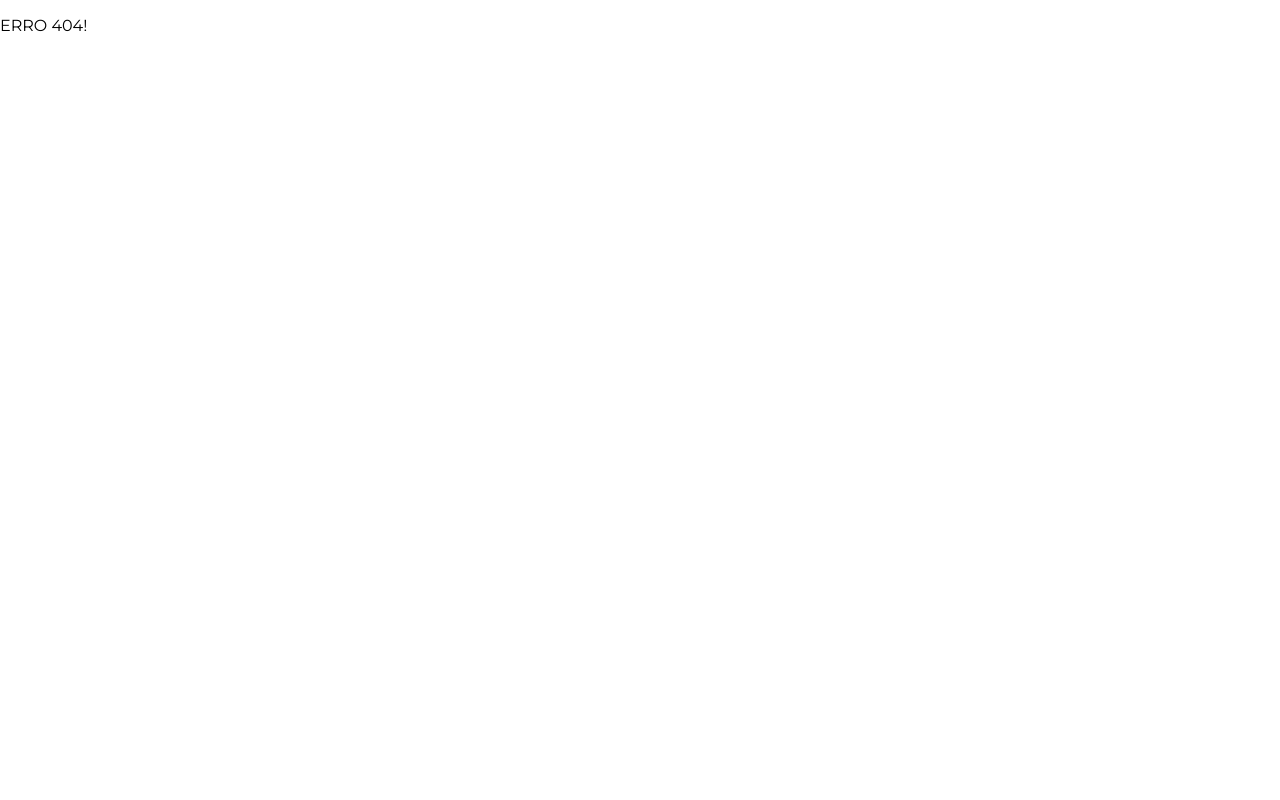
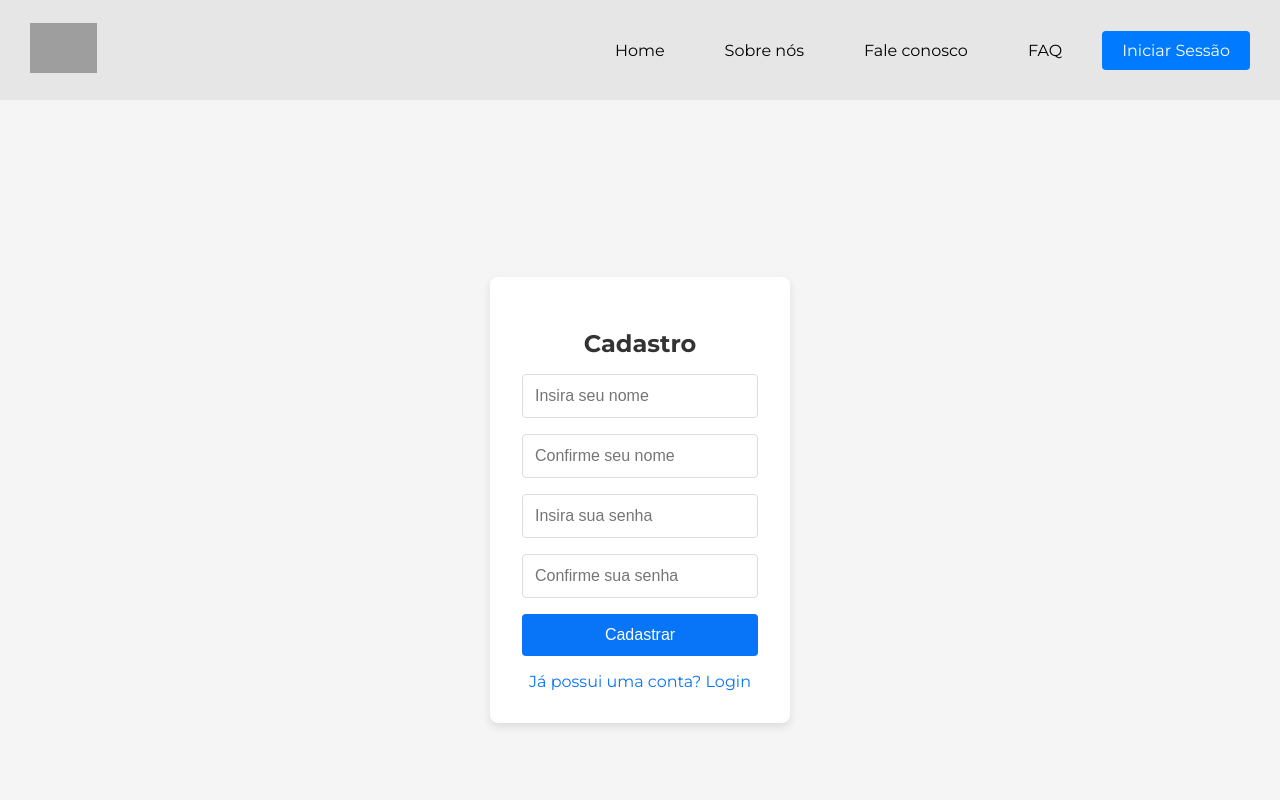
Before and after one commit to GuiRomanholi/Challenge-Front-Sprint3, a React (Vite) app in the folder challenge-sprint-3-front/: page /cadastro in a window 1280 px wide. Before the commit this address had no page. Shown: the top 800 px of the page. Built offline with nearby package versions, Linux system fonts and the light colour scheme; grey boxes are pictures that could not be loaded.

Commit message:
Cadastro criado e estilizado

```diff
--- a/challenge-sprint-3-front/src/main.tsx
+++ b/challenge-sprint-3-front/src/main.tsx
@@ -10,6 +10,7 @@ import Fale from './routes/FaleConosco/index.tsx'
 import Sobre from './routes/SobreNos/index.tsx'
 import Error from './routes/Error/index.tsx'
 import Login from './routes/Login/index.tsx'
+import Cadastro from './routes/Cadastro/index.tsx'
 
 
 const router = createBrowserRouter([
@@ -37,6 +38,10 @@ const router = createBrowserRouter([
       {
         path:"/login",
         element: <Login/>,
+      },
+      {
+        path:"/cadastro",
+        element: <Cadastro/>,
       }
     ]
   }
--- a/challenge-sprint-3-front/src/routes/Cadastro/index.tsx
+++ b/challenge-sprint-3-front/src/routes/Cadastro/index.tsx
@@ -1,9 +1,46 @@
-
+import { Link } from 'react-router-dom';
+import styles from '../../style/Cadastro.module.css';
 
 export default function Cadastro(){
     return(
-        <div>
-            <p>cadastro</p>
+        <div className={styles.registerContainer}>
+            <form id="form-register" className={styles.registerForm} action="../pag-chamado/chamado.html" method="get">
+                <h2>Cadastro</h2>
+                <input
+                    type="text"
+                    name="txtName"
+                    id="idName"
+                    className={styles.inputField}
+                    placeholder="Insira seu nome"
+                    required
+                />
+                <input
+                    type="text"
+                    name="txtConfirmName"
+                    id="idConfirmName"
+                    className={styles.inputField}
+                    placeholder="Confirme seu nome"
+                    required
+                />
+                <input
+                    type="password"
+                    name="txtPassword"
+                    id="idPassword"
+                    className={styles.inputField}
+                    placeholder="Insira sua senha"
+                    required
+                />
+                <input
+                    type="password"
+                    name="txtConfirmPassword"
+                    id="idConfirmPassword"
+                    className={styles.inputField}
+                    placeholder="Confirme sua senha"
+                    required
+                />
+                <button type="submit" className={styles.submitButton}>Cadastrar</button>
+                <Link className={styles.loginLink} to={"/login"}>Já possui uma conta? Login</Link>
+            </form>
         </div>
     );
 }
--- a/challenge-sprint-3-front/src/routes/Login/index.tsx
+++ b/challenge-sprint-3-front/src/routes/Login/index.tsx
@@ -1,5 +1,6 @@
 
 
+import { Link } from 'react-router-dom';
 import styles from '../../style/Login.module.css';
 
 export default function Login() {
@@ -12,7 +13,7 @@ export default function Login() {
                     name="txtLogin"
                     id="idLogin"
                     className={styles.inputField}
-                    placeholder="CPF ou E-mail"
+                    placeholder="Usuário"
                     required
                 />
                 <input
@@ -24,7 +25,7 @@ export default function Login() {
                     required
                 />
                 <button type="submit" className={styles.submitButton}>Entrar</button>
-                <a href="../pag-cadastro/cadastro.html" className={styles.createAccountLink} title="Criar uma conta">Criar uma conta</a>
+                <Link className={styles.createAccountLink} to={"/cadastro"}>Criar uma conta</Link>
             </form>
         </div>
     );
--- /dev/null
+++ b/challenge-sprint-3-front/src/style/Cadastro.module.css
@@ -0,0 +1,56 @@
+.registerContainer {
+    display: flex;
+    justify-content: center;
+    align-items: center;
+    height: 100vh;
+    background-color: #f5f5f5; /* Cor de fundo da página de cadastro */
+}
+
+.registerForm {
+    background-color: #fff; /* Cor de fundo do formulário */
+    border-radius: 8px;
+    box-shadow: 0 4px 8px rgba(0, 0, 0, 0.1);
+    padding: 2rem;
+    width: 300px; /* Largura do formulário */
+    text-align: center;
+}
+
+.registerForm h2 {
+    margin-bottom: 1rem;
+    color: #333; /* Cor do texto do título */
+}
+
+.inputField {
+    width: 100%;
+    padding: 0.75rem;
+    margin-bottom: 1rem;
+    border: 1px solid #ddd;
+    border-radius: 4px;
+    font-size: 1rem;
+}
+
+.submitButton {
+    width: 100%;
+    padding: 0.75rem;
+    background-color: #0874f8; /* Cor do botão de envio */
+    color: white;
+    border: none;
+    border-radius: 4px;
+    font-size: 1rem;
+    cursor: pointer;
+}
+
+.submitButton:hover {
+    background-color: #0056b3; /* Cor do botão ao passar o mouse */
+}
+
+.loginLink {
+    display: block;
+    margin-top: 1rem;
+    color: #0874f8;
+    text-decoration: none;
+}
+
+.loginLink:hover {
+    text-decoration: underline;
+}
```
